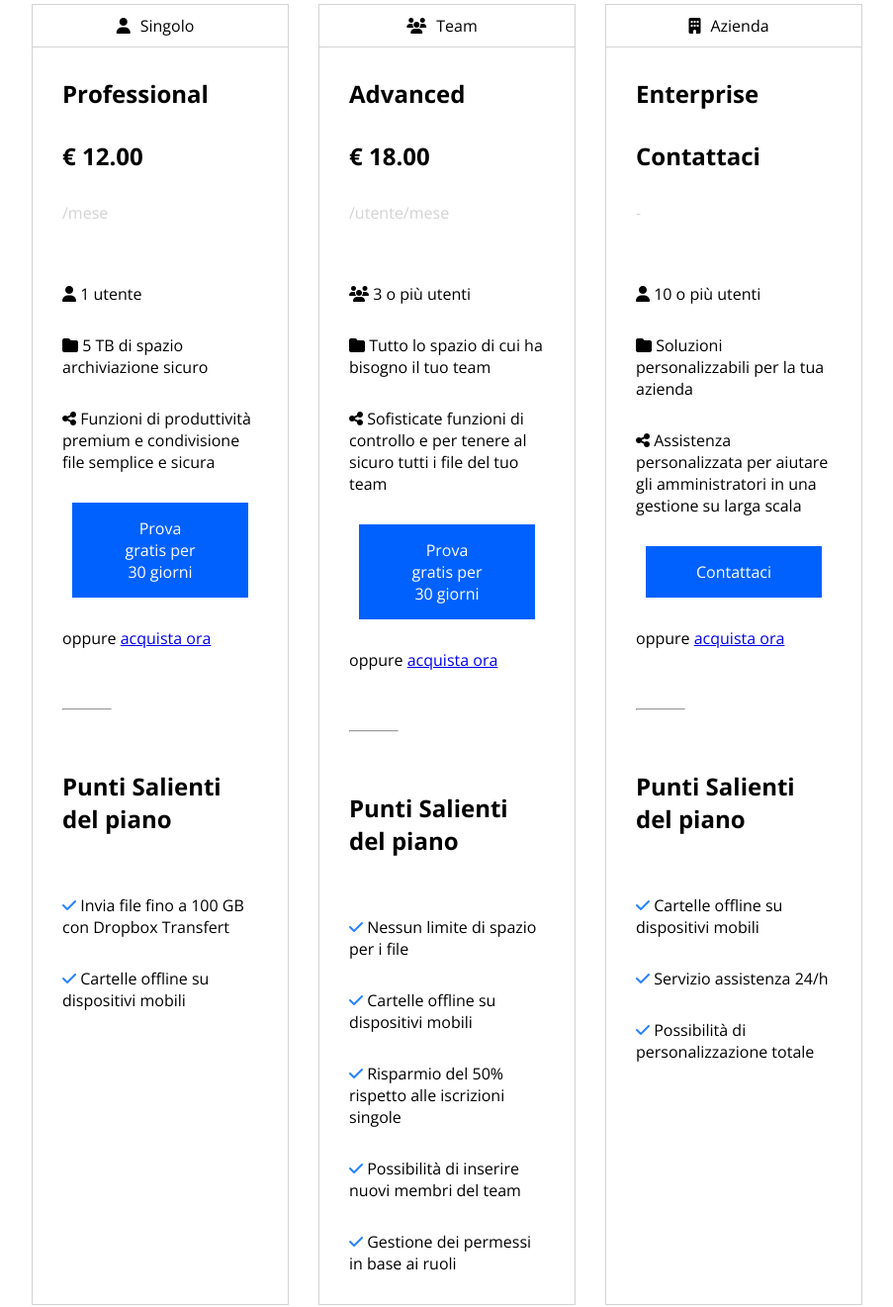
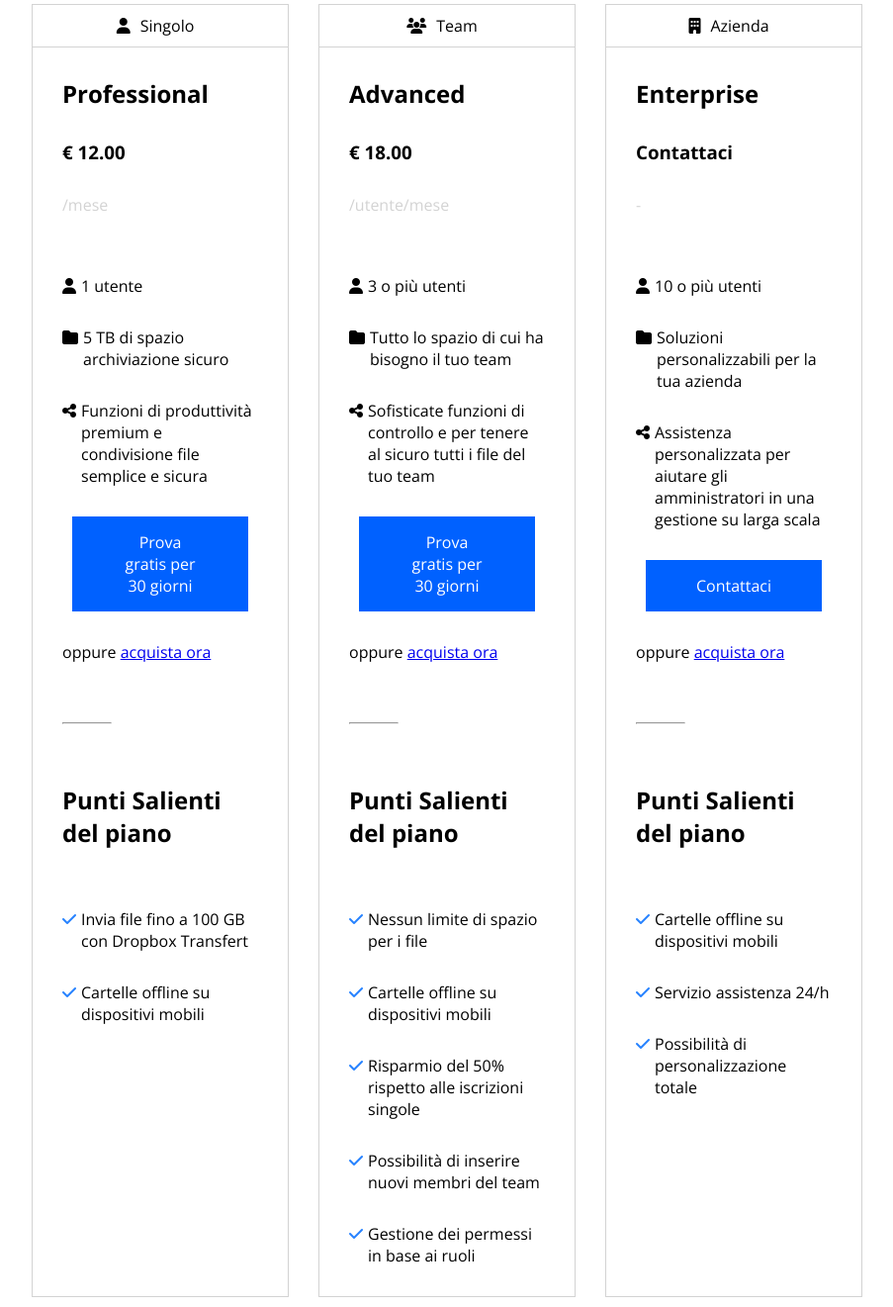
Before and after one commit to gaetanovenuto/htmlcss-dropbox, a plain HTML site: page index.html in a window 1280 px wide. Shown: the part 1100-2421 px from the top of the page at 99% size, without its empty margins (188-1091 px from the left). Drawn offline with nearby package versions, Linux system fonts and the light colour scheme.

Commit message:
Fixato margine nel main

```diff
--- a/css/layout.css
+++ b/css/layout.css
@@ -22,7 +22,7 @@
 .blue-button {
     background-color: #0061FF;
     width: 70px;
-    padding: 8px;
+    padding: 10px;
     text-align: center;
     color: white;
     text-decoration: none;
--- a/css/style.css
+++ b/css/style.css
@@ -41,7 +41,16 @@
     border-color: lightgrey;
 }
 
+.icon-box {
+    display: block;
+    height: 20px;
+    padding-right: 5px;
+}
 
+.info-container {
+    display: flex;
+    justify-content: flex-start;
+}
 
 /*
     HEADER
@@ -156,3 +165,8 @@
     display: block;
     padding: 10px;
 }
+
+.layout-type {
+    padding-left: 15px;
+    margin-left: 15px;
+}
--- a/index.html
+++ b/index.html
@@ -125,31 +125,35 @@
                             </div>
                             <div class="single-column-main">
                                 <div class=" header-section column-box">
-                                    <div class="plan-name">
                                     <h2 class="column-box">
                                         Professional
                                     </h2>
-                                    </div>
-                                    <div class="plan-price column-box">
-                                        <h2>
+                                    <div class="column-box">
+                                        <h3>
                                             € 12.00
-                                        </h2>
+                                        </h3>
                                     </div>
                                     <div class="grey-color column-box">
                                         /mese
                                     </div>
                                 </div>
                                 <div class="column-box">
-                                    <div class="column-box">
+                                    <div class="column-box info-container">
+                                        <span class="icon-box">
                                             <i class="fa-solid fa-user"></i>
+                                        </span>
                                         1 utente
                                     </div>
-                                    <div class="column-box">
+                                    <div class="column-box info-container">
+                                        <span class="icon-box">
                                             <i class="fa-solid fa-folder"></i>
+                                        </span>
                                         5 TB di spazio archiviazione sicuro
                                     </div>
-                                    <div class="column-box">
+                                    <div class="column-box info-container">
+                                        <span class="icon-box">
                                             <i class="fa-solid fa-share-nodes"></i>
+                                        </span>
                                         Funzioni di produttività premium e condivisione file semplice e sicura
                                     </div>
                                     <div class="general-button column-box">
@@ -171,14 +175,14 @@
                                         </h2>
                                     </div>
                                     <div class="column-box">
-                                        <div class="first-footer column-box">
-                                            <span class="blue-icon">
+                                        <div class="first-footer column-box info-container">
+                                            <span class="blue-icon icon-box">
                                                 <i class="fa-solid fa-check"></i>
                                             </span>
                                             Invia file fino a 100 GB con Dropbox Transfert
                                         </div>
-                                        <div class="column-box">
-                                            <span class="blue-icon">
+                                        <div class="column-box info-container">
+                                            <span class="blue-icon icon-box">
                                                 <i class="fa-solid fa-check"></i>
                                             </span>
                                             Cartelle offline su dispositivi mobili
@@ -195,44 +199,45 @@
                                 </span>
                             </div>
                             <div class="single-column-main">
-                                <div class="header-section column-box">
-                                    <div class="plan-name">
+                                <div class=" header-section column-box">
                                     <h2 class="column-box">
                                         Advanced
                                     </h2>
-                                    </div>
-                                    <div class="plan-price column-box">
-                                        <h2>
+                                    <div class="column-box">
+                                        <h3>
                                             € 18.00
-                                        </h2>
+                                        </h3>
                                     </div>
                                     <div class="grey-color column-box">
                                         /utente/mese
                                     </div>
                                 </div>
                                 <div class="column-box">
-                                    <div class="column-box">
-                                        <i class="fa-solid fa-users"></i>
+                                    <div class="column-box info-container">
+                                        <span class="icon-box">
+                                            <i class="fa-solid fa-user"></i>
+                                        </span>
                                         3 o più utenti
                                     </div>
-                                    <div class="column-box">
+                                    <div class="column-box info-container">
+                                        <span class="icon-box">
                                             <i class="fa-solid fa-folder"></i>
+                                        </span>
                                         Tutto lo spazio di cui ha bisogno il tuo team
                                     </div>
-                                    <div class="column-box">
+                                    <div class="column-box info-container">
+                                        <span class="icon-box">
                                             <i class="fa-solid fa-share-nodes"></i>
+                                        </span>
                                         Sofisticate funzioni di controllo e per tenere al sicuro tutti i file del tuo team
                                     </div>
                                     <div class="general-button column-box">
-                                        <a href="https://www.dropbox.com/try/teams?sku=business" class="blue-button">
+                                        <a href="https://www.dropbox.com/try/essentials" class="blue-button">
                                         Prova gratis per 30 giorni
                                         </a>
                                     </div>
                                     <div class="buy-now column-box">
-                                        oppure
-                                        <a href="https://www.dropbox.com/buy/teams?sku=business">
-                                            acquista ora
-                                        </a>
+                                        oppure <a href="https://www.dropbox.com/buy/essentials">acquista ora</a>
                                     </div>
                                 </div>
                                 <div class="horizontal-rule">
@@ -244,33 +249,33 @@
                                             Punti Salienti del piano
                                         </h2>
                                     </div>
-                                    <div class=" column-box">
-                                        <div class="first-footer column-box">
-                                            <span class="blue-icon">
+                                    <div class="column-box">
+                                        <div class="first-footer column-box info-container">
+                                            <span class="blue-icon icon-box">
                                                 <i class="fa-solid fa-check"></i>
                                             </span>
                                             Nessun limite di spazio per i file
                                         </div>
-                                        <div class=" column-box">
-                                            <span class="blue-icon">
+                                        <div class="column-box info-container">
+                                            <span class="blue-icon icon-box">
                                                 <i class="fa-solid fa-check"></i>
                                             </span>
                                             Cartelle offline su dispositivi mobili
                                         </div>
-                                        <div class="third-footer column-box">
-                                            <span class="blue-icon">
+                                        <div class="column-box info-container">
+                                            <span class="blue-icon icon-box">
                                                 <i class="fa-solid fa-check"></i>
                                             </span>
                                             Risparmio del 50% rispetto alle iscrizioni singole
                                         </div>
-                                        <div class="fourth-footer column-box">
-                                            <span class="blue-icon">
+                                        <div class="column-box info-container">
+                                            <span class="blue-icon icon-box">
                                                 <i class="fa-solid fa-check"></i>
                                             </span>
                                             Possibilità di inserire nuovi membri del team
                                         </div>
-                                        <div class="fifth-footer column-box">
-                                            <span class="blue-icon">
+                                        <div class="column-box info-container">
+                                            <span class="blue-icon icon-box">
                                                 <i class="fa-solid fa-check"></i>
                                             </span>
                                             Gestione dei permessi in base ai ruoli
@@ -288,40 +293,44 @@
                             </div>
                             <div class="single-column-main">
                                 <div class=" header-section column-box">
-                                    <div class="plan-name">
                                     <h2 class="column-box">
                                         Enterprise
                                     </h2>
-                                    </div>
-                                    <div class="plan-price column-box">
-                                        <h2>
+                                    <div class="column-box">
+                                        <h3>
                                             Contattaci
-                                        </h2>
+                                        </h3>
                                     </div>
                                     <div class="grey-color column-box">
                                         -
                                     </div>
                                 </div>
                                 <div class="column-box">
-                                    <div class="column-box">
+                                    <div class="column-box info-container">
+                                        <span class="icon-box">
                                             <i class="fa-solid fa-user"></i>
+                                        </span>
                                         10 o più utenti
                                     </div>
-                                    <div class="column-box">
+                                    <div class="column-box info-container">
+                                        <span class="icon-box">
                                             <i class="fa-solid fa-folder"></i>
+                                        </span>
                                         Soluzioni personalizzabili per la tua azienda
                                     </div>
-                                    <div class="column-box">
+                                    <div class="column-box info-container">
+                                        <span class="icon-box">
                                             <i class="fa-solid fa-share-nodes"></i>
+                                        </span>
                                         Assistenza personalizzata per aiutare gli amministratori in una gestione su larga scala
                                     </div>
                                     <div class="general-button column-box">
-                                        <a href="https://www.dropbox.com/try/teams?sku=business-plus" class="blue-button">
+                                        <a href="https://www.dropbox.com/try/essentials" class="blue-button">
                                         Contattaci
                                         </a>
                                     </div>
                                     <div class="buy-now column-box">
-                                        oppure <a href="https://www.dropbox.com/buy/teams?sku=business-plus">acquista ora</a>
+                                        oppure <a href="https://www.dropbox.com/buy/essentials">acquista ora</a>
                                     </div>
                                 </div>
                                 <div class="horizontal-rule">
@@ -333,21 +342,21 @@
                                             Punti Salienti del piano
                                         </h2>
                                     </div>
-                                    <div class=" column-box">
-                                        <div class="first-footer column-box">
-                                            <span class="blue-icon">
+                                    <div class="column-box">
+                                        <div class="first-footer column-box info-container">
+                                            <span class="blue-icon icon-box">
                                                 <i class="fa-solid fa-check"></i>
                                             </span>
                                             Cartelle offline su dispositivi mobili
                                         </div>
-                                        <div class=" column-box">
-                                            <span class="blue-icon">
+                                        <div class="column-box info-container">
+                                            <span class="blue-icon icon-box">
                                                 <i class="fa-solid fa-check"></i>
                                             </span>
                                             Servizio assistenza 24/h
                                         </div>
-                                        <div class=" column-box">
-                                            <span class="blue-icon">
+                                        <div class="column-box info-container">
+                                            <span class="blue-icon icon-box">
                                                 <i class="fa-solid fa-check"></i>
                                             </span>
                                             Possibilità di personalizzazione totale
@@ -356,7 +365,6 @@
                                 </div>
                             </div>
                         </div>
-
                     </div>
                 </div>
             </div>
```
Lines whose indentation alone changed are shown as unchanged.
